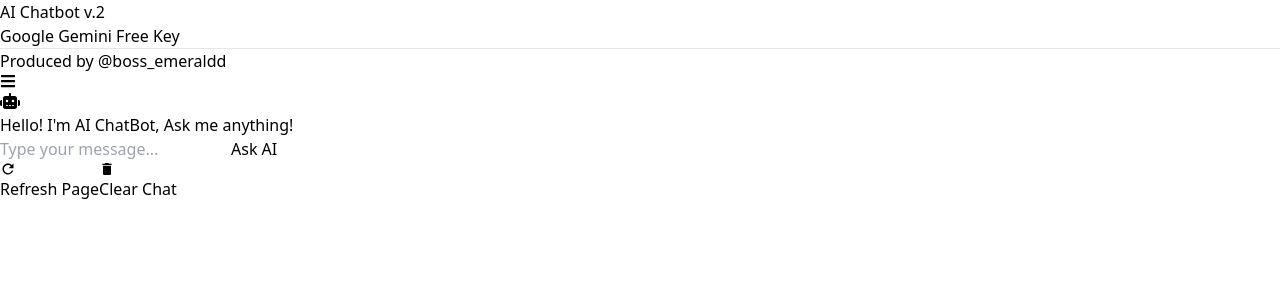
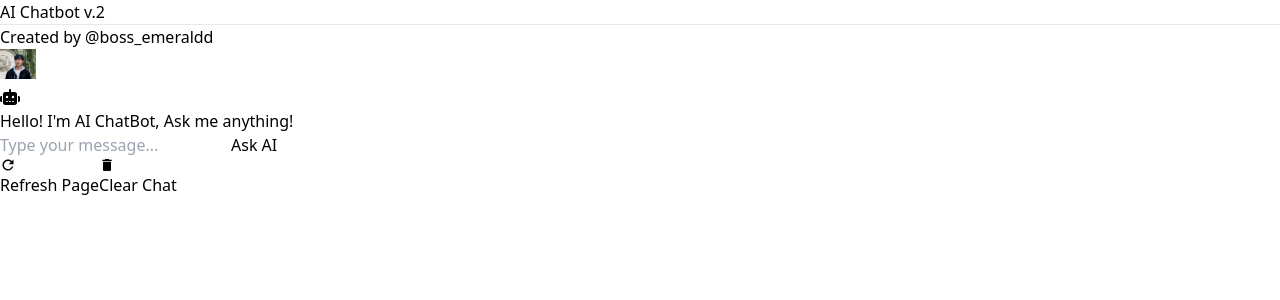
Before and after one commit to Sahasawat-Boss/Ai-chatbot-v2, a Next.js app: page / in a window 1280 px wide. Shown: the top 300 px of the page. Built offline with nearby package versions, Linux system fonts and the light colour scheme.

Commit message:
Update key and GUI

```diff
--- a/src/app/CSS/globals.css
+++ b/src/app/CSS/globals.css
@@ -1,3 +1,170 @@
 @tailwind base;
 @tailwind components;
 @tailwind utilities;
+
+/* Custom scrollbar for Webkit browsers (Chrome, Safari, Edge) */
+/* Firefox Scrollbar */
+* {
+    scrollbar-width:auto;
+    scrollbar-color: rgb(114, 114, 114) #e9e9e9;
+}
+/* Custom scrollbar for Webkit browsers (Chrome, Safari, Edge) */
+
+/* *========= Custom CSS fo Animation ========== */
+/* fade transition when page loaded*/
+@keyframes fade-in {
+    from {
+        opacity: 0;
+    }
+
+    to {
+        opacity: 1;
+    }
+}
+
+@keyframes fade-in-up {
+    from {
+        opacity: 0;
+        transform: translateY(20px);
+    }
+
+    to {
+        opacity: 1;
+        transform: translateY(0);
+    }
+}
+
+@keyframes fade-in-down {
+    from {
+        opacity: 0;
+        transform: translateY(-20px);
+    }
+
+    to {
+        opacity: 1;
+        transform: translateY(0);
+    }
+}
+
+@keyframes fade-in-left-right {
+    from {
+        opacity: 0;
+        transform: translatex(-20px);
+    }
+
+    to {
+        opacity: 1;
+        transform: translateX(0);
+    }
+}
+
+@keyframes fade-in-right-left {
+    from {
+        opacity: 0;
+        transform: translateX(20px);
+    }
+
+    to {
+        opacity: 1;
+        transform: translateX(0);
+    }
+}
+
+@keyframes floating {
+
+    0%,
+    100% {
+        transform: translateY(0);
+    }
+
+    50% {
+        transform: translateY(-6px);
+    }
+}
+
+.animate-fade-in {
+    animation: fade-in 0.7s ease-in-out;
+}
+
+.animate-fade-in-up {
+    animation: fade-in-up 0.7s ease-in-out;
+}
+
+.animate-fade-in-down {
+    animation: fade-in-down 0.7s ease-in-out;
+}
+
+.animate-fade-in-left {
+    animation: fade-in-left-right 0.7s ease-in-out;
+}
+
+.animate-fade-in-right {
+    animation: fade-in-right-left 0.7s ease-in-out;
+}
+
+.animate-floating {
+    animation: floating 3s ease-in-out infinite;
+}
+
+/*========= fade transition when page loaded ============*/
+@keyframes appearUp {
+    from {
+        opacity: 0;
+        scale: 0;
+    }
+
+    to {
+        opacity: 1;
+        scale: 1;
+    }
+}
+
+.animation-appearUp {
+    animation: appearUp linear;
+    animation-timeline: view();
+    /*animate when element on screen*/
+    animation-range: entry 0% cover 40%;
+    /*entry 0% >>animate start when enter screen*/
+    /*cover 30% >> animate finish when 30% of screen*/
+}
+
+/* ========= Custom CSS for Animation ========== */
+
+/* Appear from Left */
+@keyframes appearLeft {
+    from {
+        opacity: 0;
+        transform: translateX(-50px);
+    }
+    to {
+        opacity: 1;
+        transform: translateX(0);
+    }
+}
+
+.animation-appearLeft {
+    animation: appearLeft linear;
+    animation-timeline: view(); /* Animate when element is on screen */
+    animation-range: entry 0% cover 50%; /* Starts when entering the screen, finishes at 35% */
+}
+
+/* Appear from Right */
+@keyframes appearRight {
+    from {
+        opacity: 0;
+        transform: translateX(50px);
+    }
+    to {
+        opacity: 1;
+        transform: translateX(0);
+    }
+}
+
+.animation-appearRight {
+    animation: appearRight linear;
+    animation-timeline: view();
+    animation-range: entry 0% cover 50%;
+}
+
+/*========= fade transition when page loaded ============*/
+/* *========= Custom CSS fo Animation ========== */
--- a/src/app/page.tsx
+++ b/src/app/page.tsx
@@ -5,7 +5,7 @@
 import ChatInput from '@/components/ChatInput';
 import RefreshButton from "@/components/RefreshButton";
 import ClearChatButton from '@/components/ClearChatButton';
-import { FaBars } from "react-icons/fa";
+import ProfileIcon from "@/components/ProfileIcon";
 
 interface Message {
   role: 'user' | 'assistant';
@@ -65,7 +65,7 @@
 
       setMessages(prev => [...prev, {
         role: 'assistant',
-        content: "Oops! Something went wrong. Please try again later.",
+        content: "API has request limits, Please try again later",
         isUser: false
       }]);
     } finally {
@@ -78,7 +78,7 @@
     setMessages([
       {
         role: 'assistant',
-        content: "I'm So sad you clear our chat, Try chatting with me again!",
+        content: "Chat is cleared, Try chatting with me again!",
         isUser: false
       }
     ]);
@@ -87,20 +87,19 @@
   return (
     <main className="flex flex-col h-screen bg-gray-300">
       {/* Header Section */}
-      <div className="bg-gray-700 text-white p-4 flex item-center shadow-lg">
-        <div className='min-w-[90%]'>
-          <h1 className="text-2xl font-bold">AI Chatbot v.2</h1>
-          <h2 className="text-sm ml-14">Google Gemini Free Key</h2>
+      <div className="bg-gray-700 text-white p-4 flex shadow-lg">
+        <div className='min-w-[80%]'>
+          <h1 className="text-2xl font-bold animate-fade-in-down">AI Chatbot v.2</h1>
           <hr className="my-1" />
-          <h3>Produced by @boss_emeraldd</h3>
+          <h3 className="text-center animate-fade-in-down">Created by @boss_emeraldd</h3>
         </div>
-        <div>
-          <FaBars className='w-6 h-6 hover:text-red-500' />
+        <div className='w-full flex item-center justify-center'>
+          <ProfileIcon />
         </div>
       </div>
 
       {/* Chat Messages Section */}
-      <div className="flex-grow overflow-y-scroll py-3 px-7">
+      <div className="flex-grow overflow-y-auto py-3 px-7 animate-fade-in-left">
         {messages.map((message, index) => (
           <ChatMessage key={index} message={message.content} isUser={message.isUser} />
         ))}
@@ -121,7 +120,7 @@
       {/* Chat Input & Button Section */}
       <div className="bg-gray-700 p-4 flex flex-col">
         <ChatInput onSendMessage={handleSendMessage} isLoading={isLoading} />
-        <div className='flex justify-center gap-2'>
+        <div className='flex justify-center gap-2 pb-5'>
           <RefreshButton />
           <ClearChatButton onClearChat={handleClearChat} />
         </div>
--- a/src/components/ChatInput.tsx
+++ b/src/components/ChatInput.tsx
@@ -17,7 +17,7 @@
     };
 
     return (
-        <form onSubmit={handleSubmit} className="flex items-center p-4">
+        <form onSubmit={handleSubmit} className="flex items-center py-5 px-8 animate-fade-in-up">
             <input
                 type="text"
                 value={message}
@@ -28,7 +28,7 @@
             />
             <button
                 type="submit"
-                className={`px-4 py-2 bg-gray-600 text-white rounded-r-lg ${isLoading ? 'opacity-50 cursor-not-allowed' : 'hover:bg-blue-600'
+                className={`px-5 py-2 bg-gray-600 text-white rounded-r-lg ${isLoading ? 'opacity-50 cursor-not-allowed' : 'hover:bg-blue-600'
                     }`}
                 disabled={isLoading}
             >
--- a/src/components/ChatMessage.tsx
+++ b/src/components/ChatMessage.tsx
@@ -14,11 +14,11 @@
             <div className={`flex max-w-[80%] overflow-auto ${isUser ? 'bg-gray-600 text-white' : 'bg-white text-gray-800'} p-3 rounded-lg`}>
                 {/* Only show the AI icon (faRobot) for assistant messages */}
                 {!isUser && (
-                    <div className="mr-2">
+                    <div className="mr-2 animate-fade-in">
                         <FontAwesomeIcon icon={faRobot} className="h-6 w-6" />
                     </div>
                 )}
-                <div className="markdown-content">
+                <div className="markdown-content animate-fade-in">
                     <ReactMarkdown>{typeof message === 'string' ? message : JSON.stringify(message)}</ReactMarkdown>
                 </div>
             </div>
--- a/src/components/ClearChatButton.tsx
+++ b/src/components/ClearChatButton.tsx
@@ -9,7 +9,7 @@
     return (
         <button
             onClick={onClearChat}
-            className="flex justify-center items-center gap-1 w-fit px-2 py-1 bg-gray-700 text-white rounded hover:bg-gray-600 transition"
+            className="flex justify-center items-center gap-1 w-fit px-2 py-1 bg-gray-700 text-white rounded hover:bg-red-700 transition animate-fade-in-right"
         >
             <MdDelete />Clear Chat
         </button>
--- /dev/null
+++ b/src/components/ProfileIcon.tsx
@@ -0,0 +1,57 @@
+import { useState, useRef, useEffect } from "react";
+import Image from "next/image";
+
+const ProfileMenu = () => {
+    const [isOpen, setIsOpen] = useState(false);
+    const menuRef = useRef<HTMLDivElement>(null);
+
+    const toggleMenu = () => {
+        setIsOpen((prev) => !prev);
+    };
+
+    const handleClickOutside = (event: MouseEvent) => {
+        if (menuRef.current && !menuRef.current.contains(event.target as Node)) {
+            setIsOpen(false);
+        }
+    };
+
+    useEffect(() => {
+        if (isOpen) {
+            document.addEventListener("mousedown", handleClickOutside);
+        } else {
+            document.removeEventListener("mousedown", handleClickOutside);
+        }
+        return () => document.removeEventListener("mousedown", handleClickOutside);
+    }, [isOpen]);
+
+    return (
+        <div className="relative" ref={menuRef}>
+            {/* Profile Picture Button */}
+            <button onClick={toggleMenu} className="p-1 rounded-full hover:bg-gray-300 animate-fade-in">
+                <Image
+                    src="/my-profile-zoomed.jpg"
+                    alt="Profile Picture"
+                    width={36}
+                    height={36}
+                    className="w-14 h-14 rounded-full border border-gray-400 hover:opacity-80"
+                />
+            </button>
+
+            {/* Dropdown Menu */}
+            {isOpen && (
+                <div className="absolute right-0 mt-2 w-52 bg-gray-800 text-white rounded-lg shadow-lg">
+                    <ul className="p-2">
+                        <li className="p-2 rounded cursor-pointer">(Gemini Free API Key)</li>
+                        <li className="p-2 hover:bg-gray-700 rounded cursor-pointer">Settings</li>
+                        <hr className="border-gray-600 my-1" />
+                        <li className="p-2 hover:bg-gray-700 rounded cursor-pointer">Upgrade Plan</li>
+                        <hr className="border-gray-600 my-1" />
+                        <li className="p-2 hover:bg-red-600 rounded cursor-pointer">Log out</li>
+                    </ul>
+                </div>
+            )}
+        </div>
+    );
+};
+
+export default ProfileMenu;
--- a/src/components/RefreshButton.tsx
+++ b/src/components/RefreshButton.tsx
@@ -11,7 +11,7 @@
     return (
         <button
             onClick={handleRefresh}
-            className="flex justify-center items-center gap-1 w-fit px-2 py-1 bg-gray-700 text-white rounded hover:bg-gray-600 transition"
+            className="flex justify-center items-center gap-1 w-fit px-2 py-1 bg-gray-700 text-white rounded hover:bg-gray-600 transition animate-fade-in-left"
         >
             <IoMdRefresh />Refresh Page
         </button>
```
Also changed, not shown: public/my-profile-zoomed.jpg (added).
